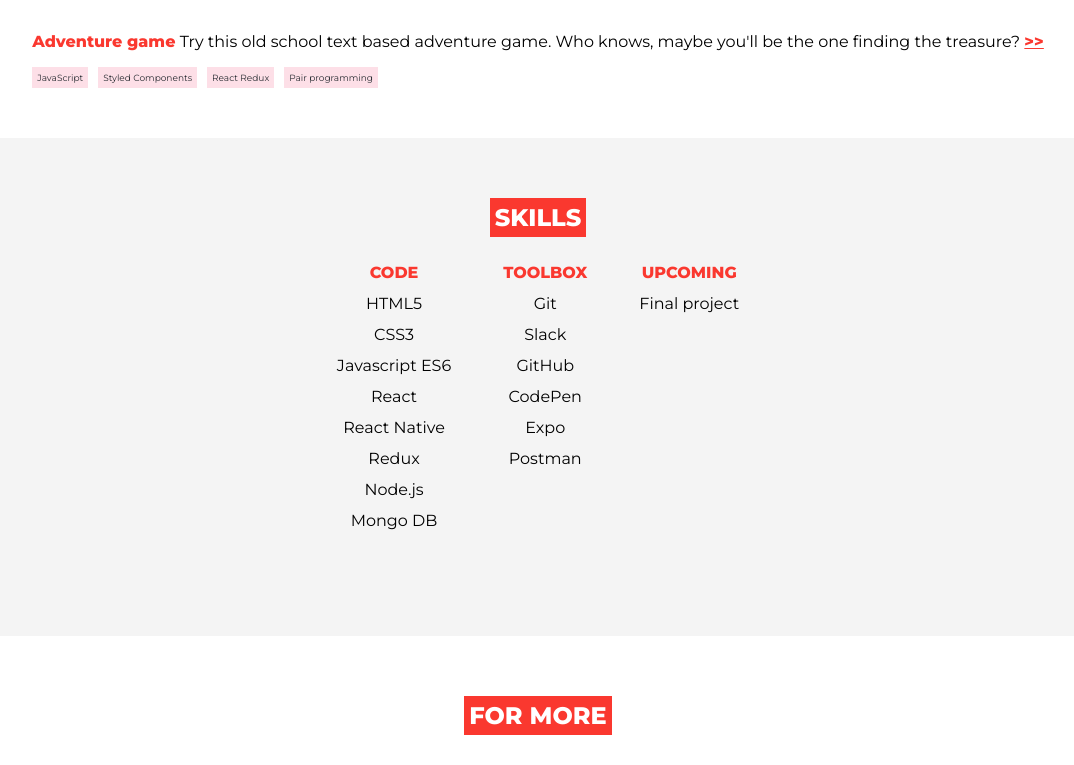
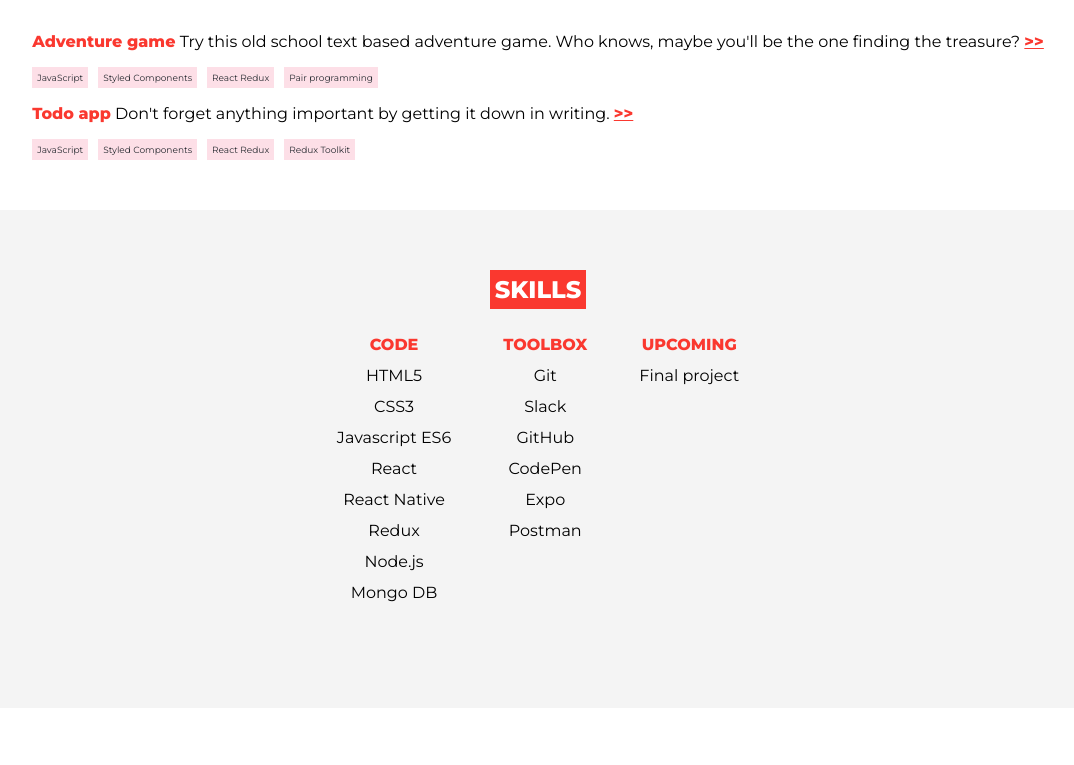
Before and after one commit to ssundblom/portfolio, a plain HTML site: page index.html in a window 1280 px wide. Shown: the part 3718-4483 px from the top of the page, without its empty margins (102-1176 px from the left). Drawn offline with Linux system fonts and the light colour scheme.

```diff
--- a/index.html
+++ b/index.html
@@ -210,6 +210,28 @@
           </div>
         </div>
 
+        <div class="other-projects">
+          <a href="https://amazing-maze-game.netlify.app/" target="_blank">
+            <p><span class="sub-title">Todo app</span>
+              Don't forget anything important by getting it down in writing.
+              <span class="red-link">>></span>
+            </p>
+          </a>
+          <div class="tags">
+            <div class="tag">
+              <p>JavaScript</p>
+            </div>
+            <div class="tag">
+              <p>Styled Components</p>
+            </div>
+            <div class="tag">
+              <p>React Redux</p>
+            </div>
+            <div class="tag">
+              <p>Redux Toolkit</p>
+            </div>
+          </div>
+
 
 
 
```
